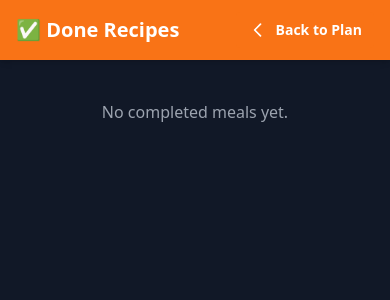
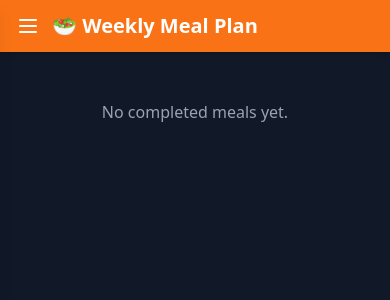
Before and after one commit to mrfenyx/MealieMealPlanner, a Flask app: template templates/done.html in a window 390 px wide. Shown: the top 300 px of the page. Run offline with Flask 3, Linux system fonts and the light colour scheme; the template is opened without the code that fills it, so the values that code supplies are empty; some libraries are stand-ins or nearby versions.

Commit message:
hamburger menu

```diff
--- a/templates/base.html
+++ b/templates/base.html
@@ -7,13 +7,61 @@
     <script src="https://cdn.tailwindcss.com"></script>
 </head>
 <body class="bg-gray-900 text-white min-h-screen font-sans">
+    <!-- Sidebar -->
+    <div id="sidebar" class="fixed top-0 left-0 h-full w-64 bg-gray-800 shadow-lg transform -translate-x-full transition-transform duration-300 z-50">
+        <div class="p-4 border-b border-gray-700">
+            <h2 class="text-xl font-semibold flex items-center gap-2">
+                <svg xmlns="http://www.w3.org/2000/svg" class="h-5 w-5" fill="none" viewBox="0 0 24 24" stroke="currentColor">
+                    <path stroke-linecap="round" stroke-linejoin="round" stroke-width="2" d="M5 12h14M12 5l7 7-7 7" />
+                </svg>
+                Menu
+            </h2>
+        </div>
+        <nav class="p-4 flex flex-col gap-3">
+            <a href="{{ url_for('index') }}" class="flex items-center gap-2 text-white hover:text-orange-400">
+                <svg xmlns="http://www.w3.org/2000/svg" class="h-5 w-5" fill="none" viewBox="0 0 24 24" stroke="currentColor">
+                    <path stroke-linecap="round" stroke-linejoin="round" stroke-width="2" d="M19,19V8H5V19H19M16,1H18V3H19A2,2 0 0,1 21,5V19A2,2 0 0,1 19,21H5C3.89,21 3,20.1 3,19V5C3,3.89 3.89,3 5,3H6V1H8V3H16V1M7,10H9V12H7V10M15,10H17V12H15V10M11,14H13V16H11V14M15,14H17V16H15V14Z" />
+                </svg>
+                Meal Plan
+            </a>
+            <a href="{{ url_for('view_done') }}" class="flex items-center gap-2 text-white hover:text-orange-400">
+                <svg xmlns="http://www.w3.org/2000/svg" class="h-5 w-5" fill="none" viewBox="0 0 24 24" stroke="currentColor">
+                    <path stroke-linecap="round" stroke-linejoin="round" stroke-width="2" d="M5 13l4 4L19 7" />
+                </svg>
+                Done Recipes
+            </a>
+        </nav>
+    </div>
 
-    {% block header %}{% endblock %}
+    <!-- Header -->
+    <header class="bg-orange-500 px-4 py-3 sm:px-6 sm:py-4 flex justify-between items-center shadow-md">
+        <div class="flex items-center gap-3">
+            <!-- Hamburger Icon -->
+            <button id="menuToggle" class="text-white focus:outline-none">
+                <svg xmlns="http://www.w3.org/2000/svg" class="h-6 w-6" fill="none" viewBox="0 0 24 24" stroke="currentColor" stroke-width="2">
+                    <path stroke-linecap="round" stroke-linejoin="round" d="M4 6h16M4 12h16M4 18h16" />
+                </svg>
+            </button>
+            <h1 class="text-xl sm:text-2xl font-bold">🥗 Weekly Meal Plan</h1>
+        </div>
+        {% block header_actions %}{% endblock %}
+    </header>
 
+    <main class="p-2 sm:p-6">
         {% block content %}{% endblock %}
+    </main>
 
-    {% block scripts %}
     <script>
+        const sidebar = document.getElementById("sidebar");
+        const toggle = document.getElementById("menuToggle");
+        document.addEventListener("click", (e) => {
+            if (toggle.contains(e.target)) {
+                sidebar.classList.toggle("-translate-x-full");
+            } else if (!sidebar.contains(e.target)) {
+                sidebar.classList.add("-translate-x-full");
+            }
+        });
+
         document.querySelectorAll(".dropdown-toggle").forEach(button => {
             button.addEventListener("click", () => {
                 const id = button.getAttribute("data-menu-id");
@@ -84,6 +132,5 @@
             });
         });
     </script>
-    {% endblock %}
 </body>
 </html>
--- a/templates/done.html
+++ b/templates/done.html
@@ -5,7 +5,7 @@
 
 {% block header %}
 <header class="bg-orange-500 px-4 py-3 sm:px-6 sm:py-4 flex justify-between items-center shadow-md">
-    <h1 class="text-xl sm:text-2xl font-bold">✅ Done Recipes</h1>
+    <h1 class="text-xl sm:text-2xl font-bold">Done Recipes</h1>
     <a href="{{ url_for('index') }}"
         class="flex items-center gap-2 bg-orange-500 text-white font-semibold px-3 py-2 sm:px-4 sm:py-2 rounded hover:bg-orange-600 text-sm sm:text-base">
         <svg xmlns="http://www.w3.org/2000/svg" class="h-5 w-5" fill="none"
--- a/templates/index.html
+++ b/templates/index.html
@@ -5,7 +5,7 @@
 
 {% block header %}
 <header class="bg-orange-500 px-4 py-3 sm:px-6 sm:py-4 flex justify-between items-center shadow-md">
-    <h1 class="text-xl sm:text-2xl font-bold">🥗 Weekly Meal Plan</h1>
+    <h1 class="text-xl sm:text-2xl font-bold">Weekly Meal Plan</h1>
     <a href="{{ url_for('view_done') }}"
         class="flex items-center gap-2 bg-orange-500 text-white font-semibold px-3 py-2 sm:px-4 sm:py-2 rounded hover:bg-orange-600 text-sm sm:text-base">
         <svg xmlns="http://www.w3.org/2000/svg" class="h-5 w-5" fill="none"
```
Lines whose indentation alone changed are shown as unchanged.
